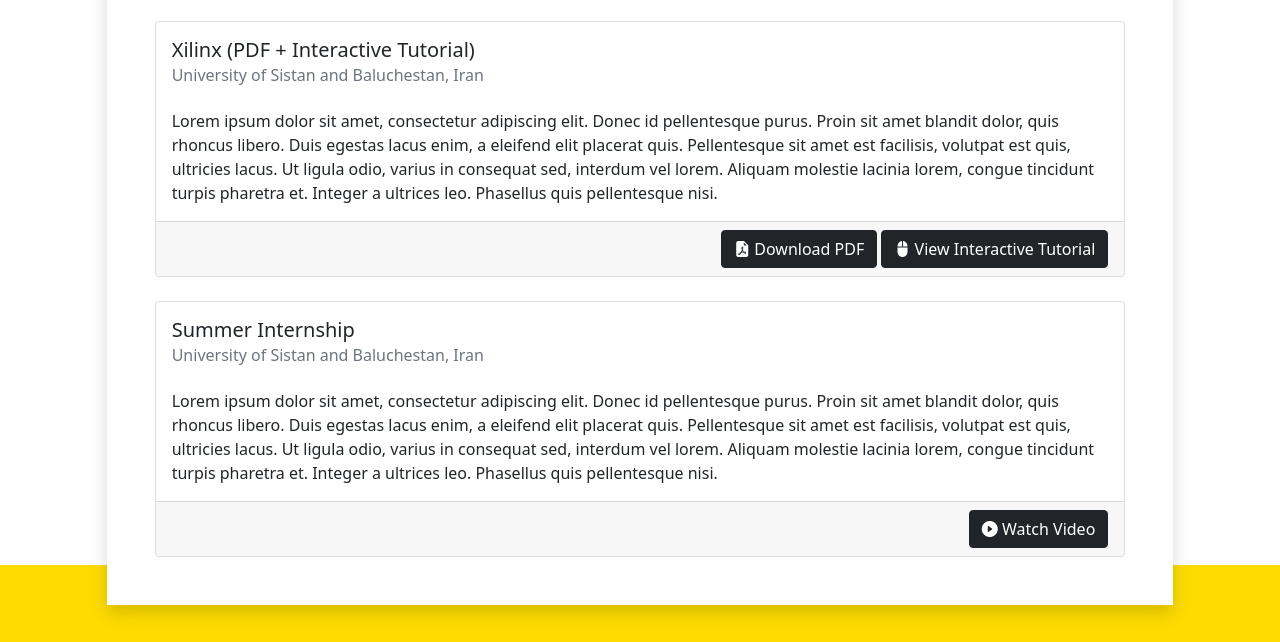
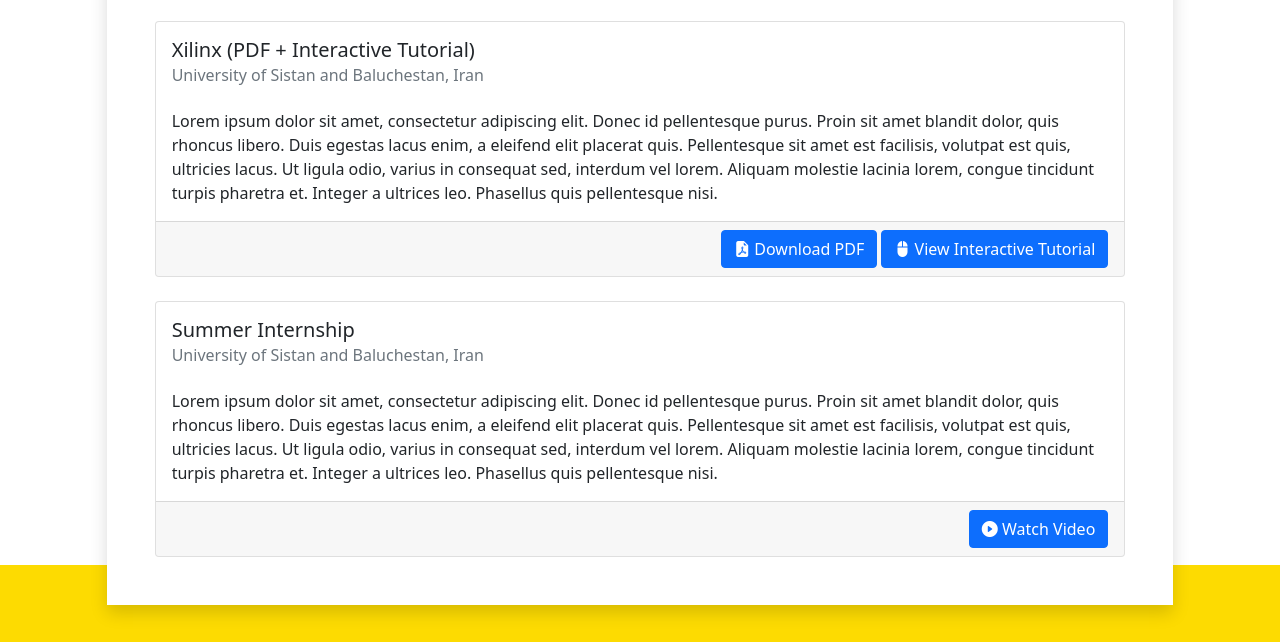
Before and after one commit to itecompro/ali-abbasi-bio, a plain HTML site: page activities.html in a window 1280 px wide. Shown: the part 421-1063 px from the top of the page. Drawn offline with nearby package versions, Linux system fonts and the light colour scheme.

Commit message:
Changed button color in activities to blue

```diff
--- a/activities.html
+++ b/activities.html
@@ -99,10 +99,10 @@
                             </p>
                         </div>
                         <div class="card-footer text-end">
-                            <a href="#" class="btn btn-dark">
+                            <a href="#" class="btn btn-primary">
                                 <i class="bi-file-earmark-pdf-fill"></i> Download PDF
                             </a>
-                            <a href="#" class="btn btn-dark">
+                            <a href="#" class="btn btn-primary">
                                 <i class="bi-mouse2-fill"></i> View Interactive Tutorial
                             </a>
                         </div>
@@ -121,7 +121,7 @@
                             </p>
                         </div>
                         <div class="card-footer text-end">
-                            <a href="#" class="btn btn-dark">
+                            <a href="#" class="btn btn-primary">
                                 <i class="bi-play-circle-fill"></i> Watch Video
                             </a>
                         </div>
```
